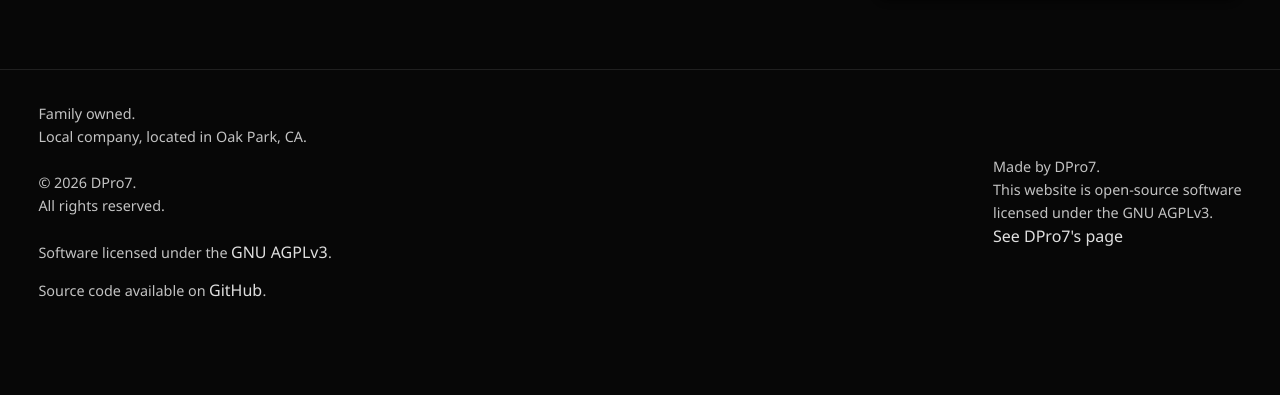
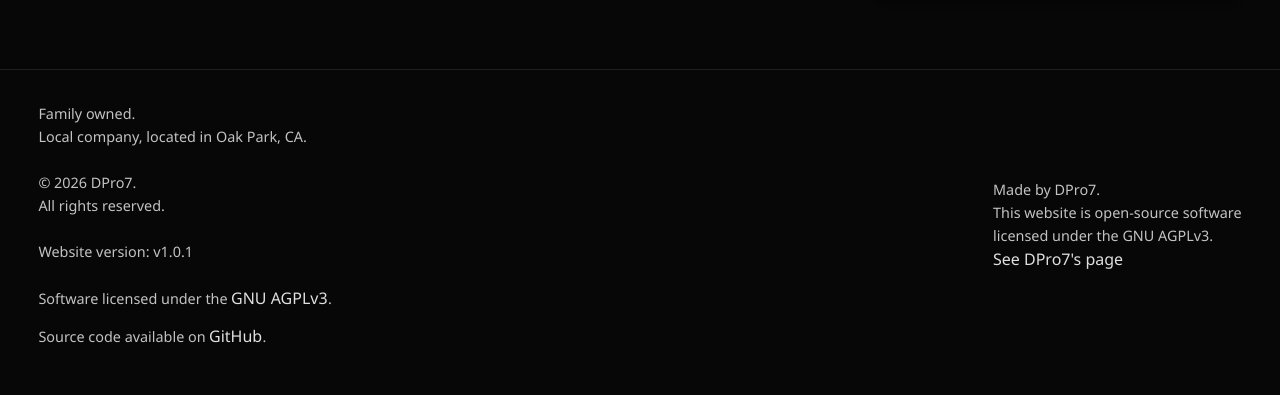
Before and after one commit to devicepro007/LockWise, a PHP site: page /pages/about.php in a window 1280 px wide. Shown: the part 1488-1883 px from the top of the page. Before the commit the page ends 1785 px from the top, so only its background shows below. Run offline with PHP 8.4, Linux system fonts and the light colour scheme.

Commit message:
Added website version to the footer along with  variable in additional

```diff
--- a/assets/additional.php
+++ b/assets/additional.php
@@ -11,6 +11,7 @@ function toID($string)
     $string = trim($string, '-');
     return $string;
 }
+$website_version = "v1.0.1";
 $company_name = "LockWise";
 $url_contact_phone_number = "+14242809537";
 $display_contact_phone_number = "+1 (424) 280-9537";
--- a/assets/footer.php
+++ b/assets/footer.php
@@ -55,6 +55,8 @@
                 &copy; <?= date("Y") ?> DPro7.<br>
                 All rights reserved.<br><br>
 
+                Website version: <?= $website_version ?><br><br>
+
                 Software licensed under the
                 <a href="/LICENSE" target="_blank" rel="noopener noreferrer">
                     GNU AGPLv3
```
